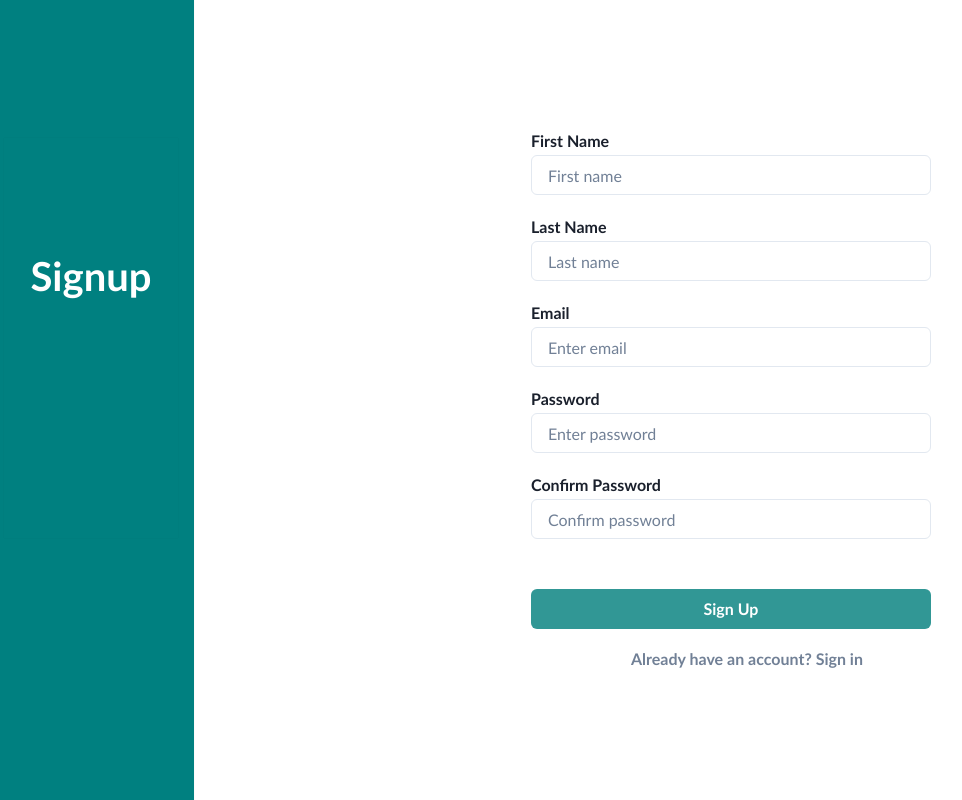
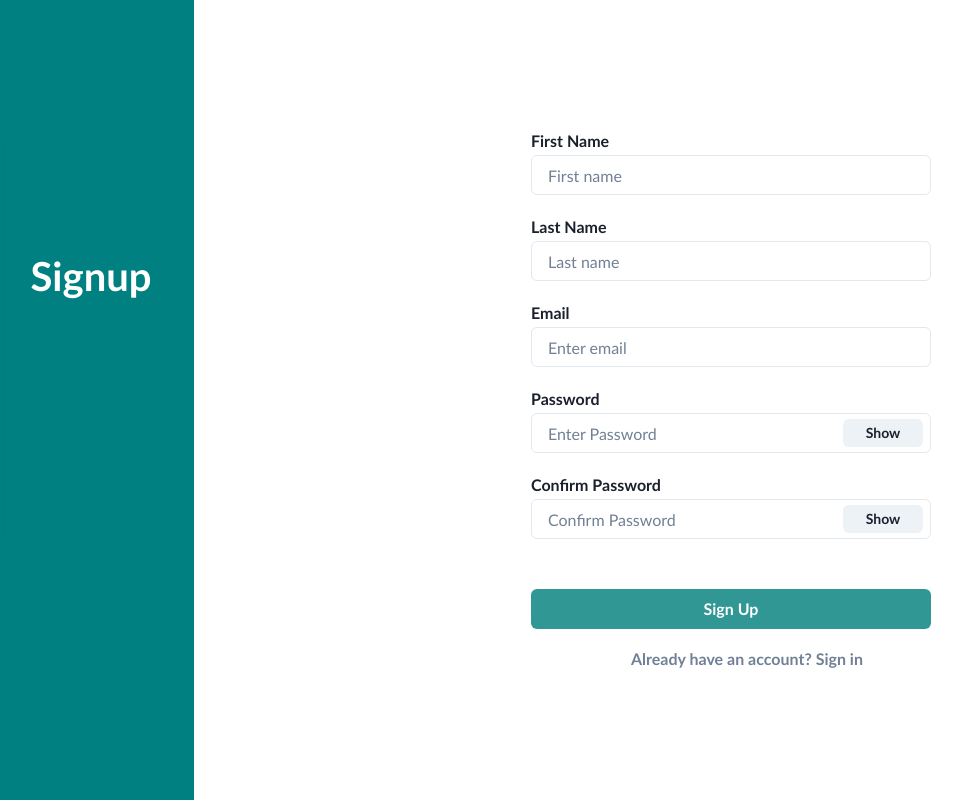
Before and after one commit to ubc-cpsc455-2024S/project-05_bus, a React (Vite) app in the folder client/: page /signup in a window 1280 px wide. Shown: the whole page, without its empty margins (12-974 px from the left). Built offline with nearby package versions, Linux system fonts and the light colour scheme.

Commit message:
Add routing between login and signup

```diff
--- a/client/src/components/Login/LoginForm.jsx
+++ b/client/src/components/Login/LoginForm.jsx
@@ -1,6 +1,8 @@
 import { Input, InputGroup, InputRightElement, InputLeftElement, Button } from '@chakra-ui/react';
 import './LoginForm.css';
 import { useState } from 'react';
+import { Link as ReactRouterLink } from 'react-router-dom';
+import { Link as ChakraLink } from '@chakra-ui/react';
 
 export default function LoginForm() {
 
@@ -56,7 +58,11 @@ export default function LoginForm() {
             </div>
             <Button className='forgot-password' variant="link">Forgot Password?</Button>
             <Button className='login-button' colorScheme='teal'>Login</Button>
-            <Button className='register-link' variant="link">{"Don't have an account?"}&nbsp;<b>Register</b></Button>
+            <Button className='register-link' variant="link">
+                <ChakraLink as={ReactRouterLink} to='/signup'>
+                    {"Don't have an account?"}&nbsp;<b>Register</b>
+                </ChakraLink>
+            </Button>
         </div>
     );
 }
--- a/client/src/pages/SignupPage.jsx
+++ b/client/src/pages/SignupPage.jsx
@@ -1,21 +1,35 @@
-import { Box, Button, Input, InputGroup, Stack } from '@chakra-ui/react';
+import { Button, Input, InputGroup, InputRightElement } from '@chakra-ui/react';
 import LoginSidebar from '../components/Login/LoginSidebar';
 import './LoginPage.css';
+import { useState } from 'react';
+import { Link as ReactRouterLink } from 'react-router-dom';
+import { Link as ChakraLink } from '@chakra-ui/react';
 
 export default function SignupPage() {
 
+  function PasswordInput({value}) {
+    const [show, setShow] = useState(false);
+    const handleClick = () => setShow(!show);
+
+    return (
+        <div>
+            <InputGroup size='md'>
+                <Input
+                    pr='4.5rem'
+                    type={show ? 'text' : 'password'}
+                    placeholder={value}
+                />
+                <InputRightElement width='6rem'>
+                    <Button h='1.75rem' w='5rem' size='sm' onClick={handleClick}>
+                        {show ? 'Hide' : 'Show'}
+                    </Button>
+                </InputRightElement>
+            </InputGroup>
+        </div>
+    );
+  }
+
   return (
-    // <>
-    //   <LoginSidebar value="Signup"></LoginSidebar>
-    //   <Stack>
-    //     <Input />
-    //     <Input />
-    //     <Input />
-    //     <Input />
-    //   </Stack>
-    // </>
-
-
     <div className="login-container">
       <div className="login-sidebar">
         <LoginSidebar value="Signup"></LoginSidebar>
@@ -54,28 +68,22 @@ export default function SignupPage() {
             <div className='input-div'>
               <p className='input-title'><b>Password</b></p>
               <div>
-                <InputGroup size='md'>
-                  <Input
-                    pr='4.5rem'
-                    placeholder='Enter password'
-                  />
-                </InputGroup>
+                <PasswordInput value='Enter Password' />
               </div>
             </div>
             <div className='input-div'>
               <p className='input-title'><b>Confirm Password</b></p>
               <div>
-                <InputGroup size='md'>
-                  <Input
-                    pr='4.5rem'
-                    placeholder='Confirm password'
-                  />
-                </InputGroup>
+                <PasswordInput value='Confirm Password' />
               </div>
             </div>
           </div>
           <Button className='login-button' colorScheme='teal'>Sign Up</Button>
-          <Button className='register-link' variant="link">{"Already have an account?"}&nbsp;<b>Sign in</b></Button>
+          <Button className='register-link' variant="link">
+            <ChakraLink as={ReactRouterLink} to='/login'>
+              Already have an account?&nbsp;<b>Sign in</b>
+            </ChakraLink>
+          </Button>
         </div>
       </div>
     </div>
```
